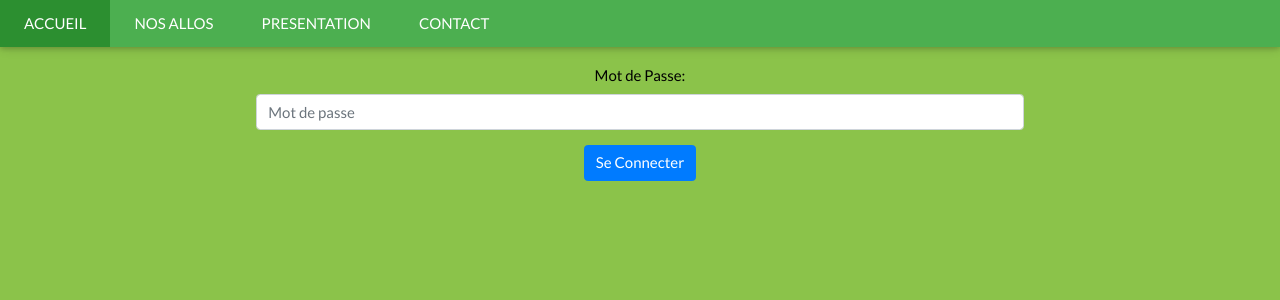
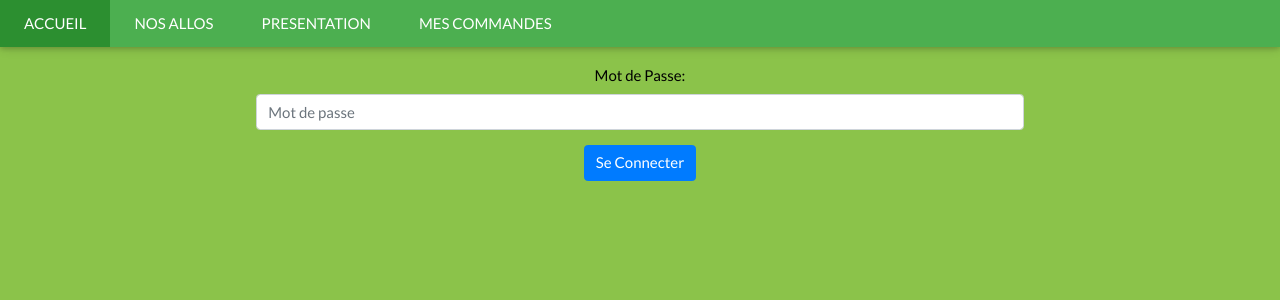
Before and after one commit to lamoincl/allosite, a Flask app: a page that uses app/templates/base.html in a window 1280 px wide. Shown: the top 300 px of the page. Run offline with Flask 2, Linux system fonts and the light colour scheme; some libraries are stand-ins or nearby versions.

Commit message:
ADD mes commandes a la partie client

```diff
--- a/app/app.py
+++ b/app/app.py
@@ -7,7 +7,7 @@ from sqlalchemy import desc
 from database import db, Commande, Idlogin, Allo, app, StatusEnum, CommandeCrepe, CommandeSnack, CommandeViennoiserie, \
     CommandeFastfood, CommandeCapote, CommandeCovoit
 from utils import gen_sub_id, is_logged, specifique, specifique_template, ravitaillement, service, festif, jeux, \
-    egnimatique, est_dispo, on_est_en_weekend, set_we_hours, set_se_hours
+    egnimatique, est_dispo, on_est_en_weekend, set_we_hours, set_se_hours, update_commande_list
 
 app.secret_key = 'P9Y44~NJmYr9rC4Ep$JE'
 
@@ -301,7 +301,9 @@ def allo_cmd(allo_id):
                 db.session.commit()
             html_response = make_response(redirect(url_for('suivi', cmd_id=new_cmd.cmd_id)))
             if save_mode:
-                html_response.set_cookie('coord_saved', str(saved_value), max_age=None)
+                html_response.set_cookie('coord_saved', str(saved_value), max_age=60 * 60 * 24 * 365)
+
+            html_response = update_commande_list(request, new_cmd, html_response)
     else:
         if allo_id in specifique:
             template_name = 'allos/' + specifique_template[allo_id - 1]
@@ -313,6 +315,22 @@ def allo_cmd(allo_id):
             html_response = render_template(template_name, **coord_get, allo=allo)
     if not est_dispo(allo):
         html_response = redirect(url_for('allos'))
+    return html_response
+
+
+@app.route('/mes-commandes')
+def mes_commandes():
+    if request.cookies.get("commandes") is not None:
+        commandes = ast.literal_eval(request.cookies.get("commandes"))
+        cmds = []
+
+        commandes.sort(reverse=True)
+
+        for cmd_id in commandes:
+            cmds.append(db.session.query(Commande).get(cmd_id))
+        html_response = render_template('mes-commandes.html', cmds=cmds, est_vide=False)
+    else:
+        html_response = render_template('mes-commandes.html', est_vide=True)
     return html_response
 
 
--- a/app/init_db.py
+++ b/app/init_db.py
@@ -10,7 +10,7 @@ allos = [
     {'allo_id': 2, 'allo_nom': "Allô snack", 'allo_debut': datetime.time(8), 'allo_fin': datetime.time(20), 'se_reserve': True},
     {'allo_id': 3, 'allo_nom': "Allô fastfood", 'allo_debut': datetime.time(8), 'allo_fin': datetime.time(20), 'se_reserve': True},
     {'allo_id': 4, 'allo_nom': 'Allô cocktail', 'allo_debut': datetime.time(20), 'allo_fin': datetime.time(1), 'se_reserve': False},
-    {'allo_id': 5, 'allo_nom': "Allô viennoiseries", 'allo_debut': datetime.time.min, 'allo_fin': datetime.time.max, 'se_reserve': True},
+    {'allo_id': 5, 'allo_nom': "Allô petit dej'", 'allo_debut': datetime.time.min, 'allo_fin': datetime.time.max, 'se_reserve': True},
     {'allo_id': 6, 'allo_nom': "Allô capotes", 'allo_debut': datetime.time(18), 'allo_fin': datetime.time(1), 'se_reserve': False},
     {'allo_id': 7, 'allo_nom': 'Allô covoit', 'allo_debut': datetime.time.min, 'allo_fin': datetime.time.max, 'se_reserve': True},
     {'allo_id': 8, 'allo_nom': 'Allô vaisselle', 'allo_debut': datetime.time(18), 'allo_fin': datetime.time(22), 'se_reserve': False},
--- a/app/templates/base.html
+++ b/app/templates/base.html
@@ -25,7 +25,7 @@
                 <a href="{{ url_for('accueil') }}" class="w3-bar-item w3-button w3-padding-large">ACCUEIL</a>
                 <a href="{{ url_for('allos') }}" class="w3-bar-item w3-button w3-padding-large w3-hide-small">NOS ALLOS</a>
                 <a href="{{ url_for('presentation') }}" class="w3-bar-item w3-button w3-padding-large w3-hide-small">PRESENTATION</a>
-                <a href="#contact" class="w3-bar-item w3-button w3-padding-large w3-hide-small">CONTACT</a>
+                <a href="{{ url_for('mes_commandes') }}" class="w3-bar-item w3-button w3-padding-large w3-hide-small">MES COMMANDES</a>
             </div>
         </div>
 
@@ -33,7 +33,7 @@
         <div id="navDemo" class="w3-bar-block w3-green w3-hide w3-hide-large w3-hide-medium w3-top" style="margin-top:46px">
             <a href="{{ url_for('allos') }}" class="w3-bar-item w3-button w3-padding-large" onclick="myFunction()">NOS ALLOS</a>
             <a href="{{ url_for('presentation') }}" class="w3-bar-item w3-button w3-padding-large" onclick="myFunction()">PRESENTATION</a>
-            <a href="#" class="w3-bar-item w3-button w3-padding-large" onclick="myFunction()">CONTACT</a>
+            <a href="{{ url_for('mes_commandes') }}" class="w3-bar-item w3-button w3-padding-large" onclick="myFunction()">MES COMMANDES</a>
         </div>
     {% endblock %}
         <div class="w3-container w3-content w3-center w3-padding-64" style="max-width:800px" id="band">
--- a/app/utils.py
+++ b/app/utils.py
@@ -1,3 +1,4 @@
+import ast
 import datetime
 
 from flask import session
@@ -50,9 +51,6 @@ def treve_allos():
         if datetime.time(9) < now < datetime.time(18, 20):
             en_pause = True
     elif date == datetime.date(2022, 1, 26):
-        if datetime.time(13, 15) < now < datetime.time(18, 20):
-            en_pause = True
-    elif date == datetime.date(2022, 1, 17):
         if datetime.time(13, 15) < now < datetime.time(18, 20):
             en_pause = True
     return en_pause
@@ -130,3 +128,13 @@ def set_se_hours():
         i += 1
 
     db.session.commit()
+
+
+def update_commande_list(request, cmd, html_response):
+    if request.cookies.get("commandes") is not None:
+        commandes = ast.literal_eval(request.cookies.get("commandes"))
+        commandes.append(cmd.cmd_id)
+        html_response.set_cookie('commandes', str(commandes), max_age=60 * 60 * 24 * 365)
+    else:
+        html_response.set_cookie('commandes', str([cmd.cmd_id]), max_age=60 * 60 * 24 * 365)
+    return html_response
```
Also changed, not shown: app/templates/mes-commandes.html (added, +12 -0 lines).
